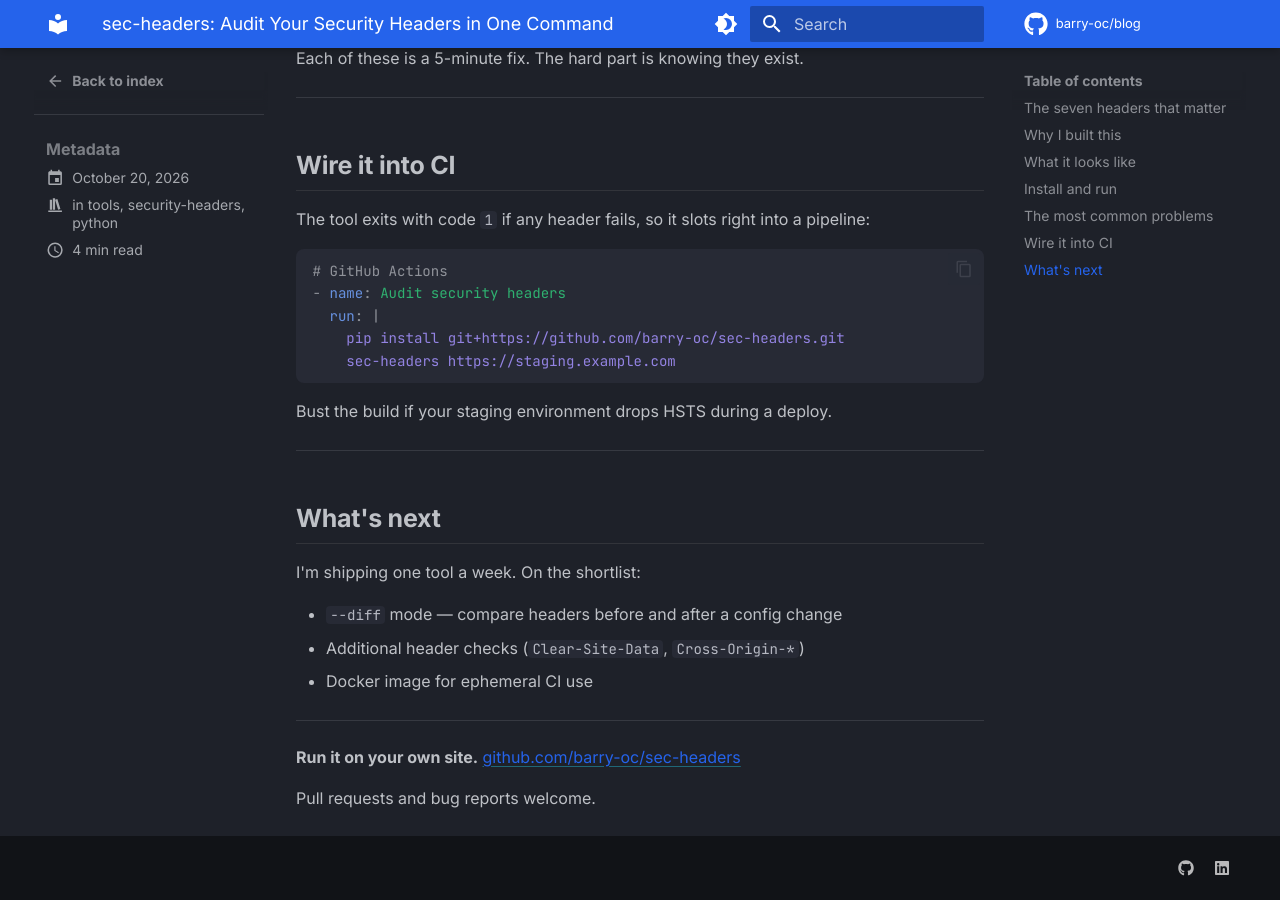
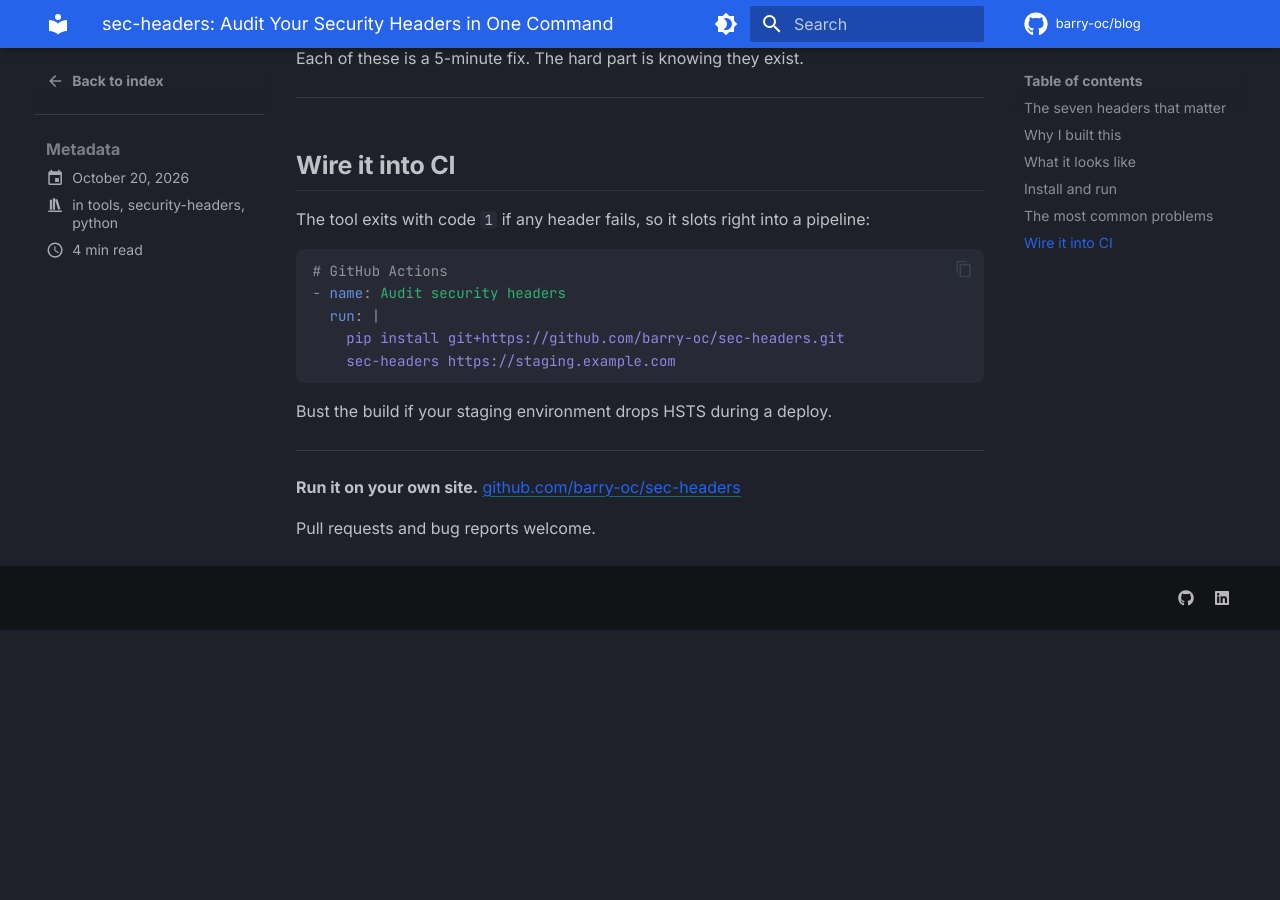
Before and after one commit to barry-oc/blog, an MkDocs documentation site: the page built from docs/blog/posts/sec-headers-audit.md, in a window 1280 px wide and 900 px high, scrolled down 2789 px. Built offline with MkDocs 1.6.1 and Material for MkDocs 9.7.7, drawn with Linux system fonts in a browser that asks for light colours; comment, search, counter and statistics services are not loaded; after the commit the page ends 3419 px from its top, so only the background shows below that.

Commit message:
Remove 'What's next' section from sec-headers post

```diff
--- a/docs/blog/posts/sec-headers-audit.md
+++ b/docs/blog/posts/sec-headers-audit.md
@@ -133,16 +133,6 @@ Bust the build if your staging environment drops HSTS during a deploy.
 
 ---
 
-## What's next
-
-I'm shipping one tool a week. On the shortlist:
-
-- `--diff` mode — compare headers before and after a config change
-- Additional header checks (`Clear-Site-Data`, `Cross-Origin-*`)
-- Docker image for ephemeral CI use
-
----
-
 **Run it on your own site.** [github.com/barry-oc/sec-headers](https://github.com/barry-oc/sec-headers)
 
 Pull requests and bug reports welcome.
```
